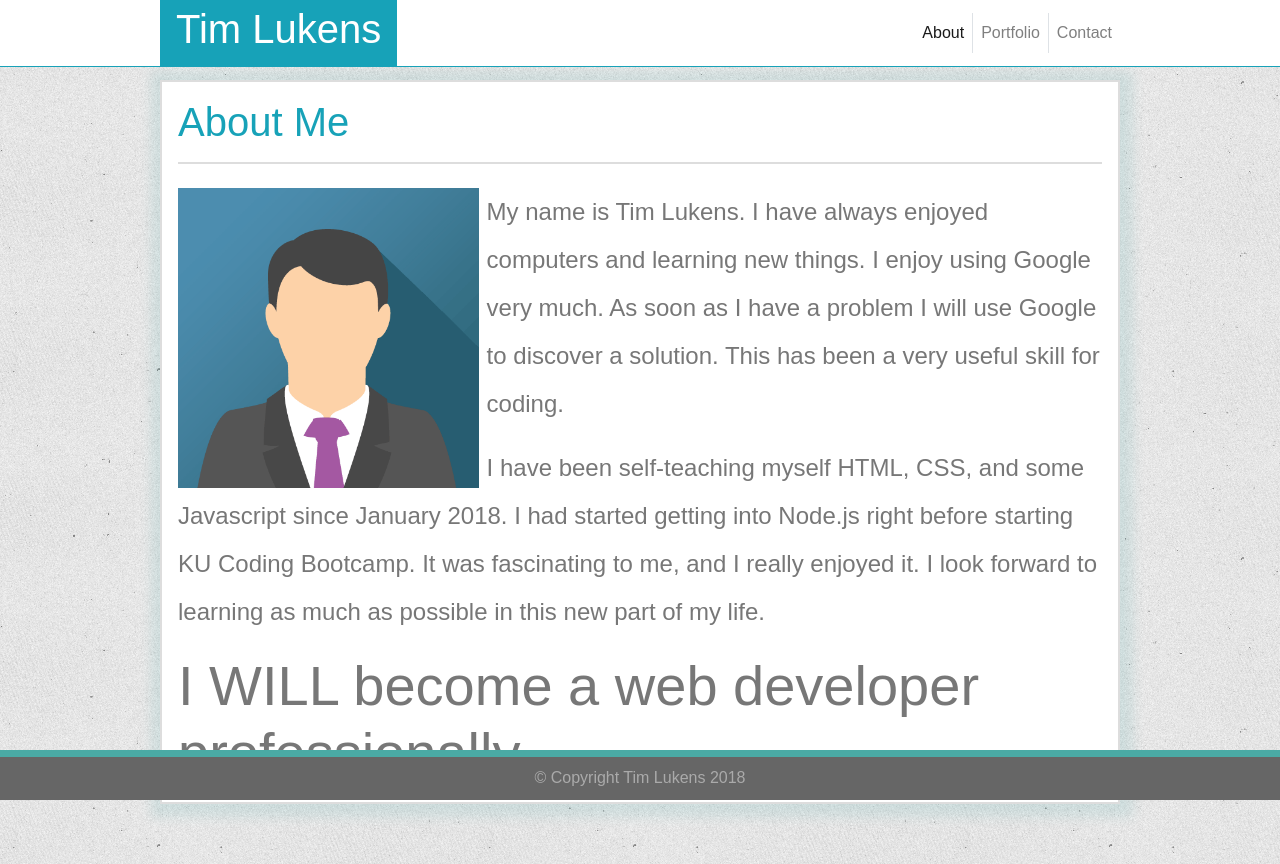
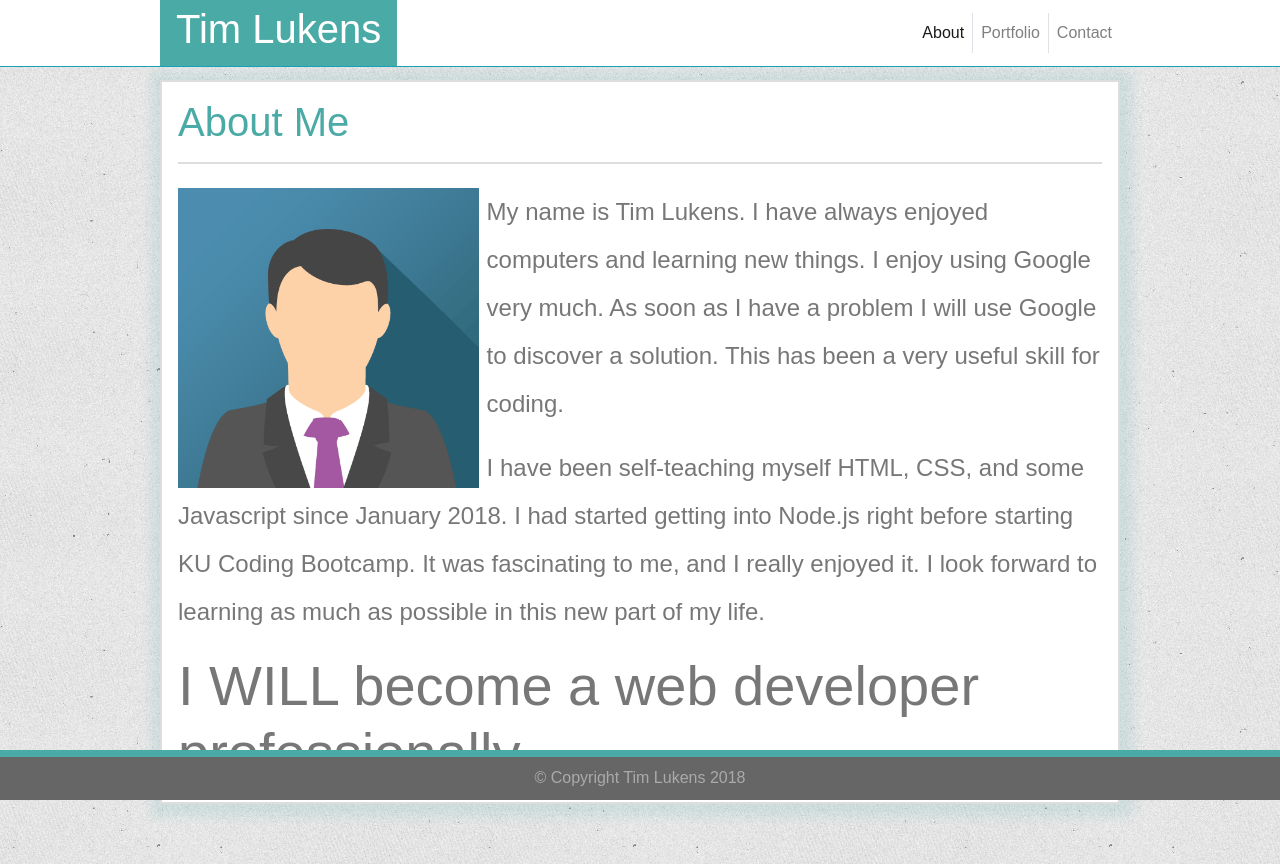
Before and after one commit to tblukens/Bootstrap-Portfolio, a plain HTML site: page index.html in a window 1280 px wide. Drawn offline with nearby package versions, Linux system fonts and the light colour scheme.

Commit message:
Made changes to css to modify font color and navbar brand bg color

```diff
--- a/assets/css/style.css
+++ b/assets/css/style.css
@@ -5,6 +5,14 @@ body {
     background-image: url("../images/texturetastic_gray.png");
     color: #777777;
     font-family: 'Arial', 'Helvetica Neue', Helvetica, sans-serif;
+}
+
+.main-color {
+    background: #4aaaa5;
+}
+
+.main-text-color {
+    color: #4aaaa5;
 }
 
 p {
--- a/index.html
+++ b/index.html
@@ -19,7 +19,7 @@
     <!-- Navbar -->
     <nav class="navbar navbar-expand-lg navbar-light bg-white border border-info border-top-0 border-left-0 border-right-0 my-0 mx-0 px-0 py-0 fixed-top">
         <div class="container pr-0 pl-0">
-            <a class="navbar-brand display-5 text-white bg-info px-3" href="#"><h1>Tim Lukens</h1></a>
+            <a class="navbar-brand display-5 text-white main-color px-3" href="#"><h1>Tim Lukens</h1></a>
             <button class="navbar-toggler" type="button" data-toggle="collapse" data-target="#navbarNavAltMarkup" aria-controls="navbarNavAltMarkup" aria-expanded="false" aria-label="Toggle navigation">
             <span class="navbar-toggler-icon"></span>
             </button>
@@ -38,7 +38,7 @@
     <div class="container bg-white main-content">
         <div class="row mb-3">
             <div class="col px-3">
-                <h1 class="text-info border-bottom-2 py-3">About Me</h1>
+                <h1 class="main-text-color border-bottom-2 py-3">About Me</h1>
             </div>
         </div>
         <div class="row justify-content-center">
```
